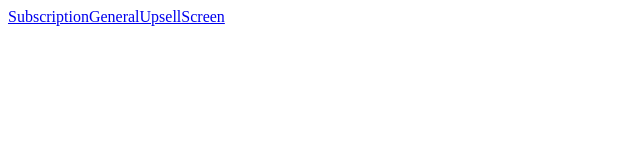
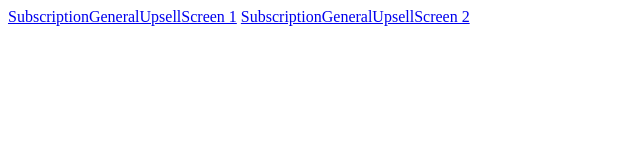
Before and after one commit to asethi-cubert/ftpro_feature_flag, a plain HTML site: page index.html in a window 1280 px wide. Shown: the whole page, without its empty margins (0-640 px from the left). Drawn offline with Linux system fonts and the light colour scheme.

Commit message:
Update index.html

```diff
--- a/index.html
+++ b/index.html
@@ -1,3 +1,4 @@
 <html>
-  <a href="fittrack://app/SubscriptionGeneralUpsellScreen">SubscriptionGeneralUpsellScreen</a>
+  <a href="fittrack://app/SubscriptionGeneralUpsellScreen">SubscriptionGeneralUpsellScreen 1</a>
+  <a href="fittrack://SubscriptionGeneralUpsellScreen">SubscriptionGeneralUpsellScreen 2</a>
 </html>
```
